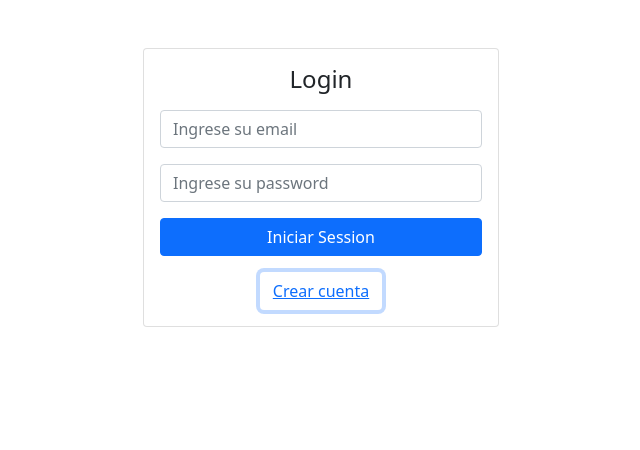
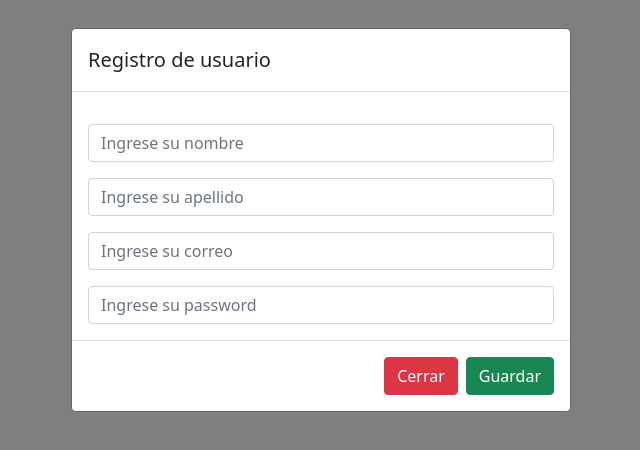
Before and after one commit to linder3hs/codigo-web-13, a plain HTML site: page semana6/dia2/login.html in a window 1280 px wide. Both pictures are taken after a click on the button "Crear cuenta". Shown: the whole page, without its empty margins (319-959 px from the left). Drawn offline with nearby package versions, Linux system fonts and the light colour scheme.

Commit message:
bootstrap

```diff
--- a/semana6/dia2/login.html
+++ b/semana6/dia2/login.html
@@ -40,10 +40,66 @@
                   gap-2
               -->
               <div class="mt-3 d-grid gap-2">
-                <button class="btn btn-primary">Iniciar Session</button>
+                <button class="btn btn-outline-primary">Iniciar Session</button>
               </div>
               <div class="mt-3">
-                <button class="btn btn-link">Crear cuenta</button>
+                <button
+                  class="btn btn-link"
+                  data-bs-toggle="modal"
+                  data-bs-target="#modalRegistro"
+                >
+                  Crear cuenta
+                </button>
+              </div>
+              <div
+                class="modal fade"
+                id="modalRegistro"
+                tabindex="-1"
+                area-hidden="true"
+              >
+                <div class="modal-dialog">
+                  <div class="modal-content">
+                    <div class="modal-header">
+                      <h5 class="modal-title">Registro de usuario</h5>
+                    </div>
+                    <div class="modal-body">
+                      <div class="mt-3">
+                        <input
+                          type="text"
+                          class="form-control"
+                          placeholder="Ingrese su nombre"
+                        />
+                      </div>
+                      <div class="mt-3">
+                        <input
+                          type="text"
+                          class="form-control"
+                          placeholder="Ingrese su apellido"
+                        />
+                      </div>
+                      <div class="mt-3">
+                        <input
+                          type="email"
+                          class="form-control"
+                          placeholder="Ingrese su correo"
+                        />
+                      </div>
+                      <div class="mt-3">
+                        <input
+                          type="password"
+                          class="form-control"
+                          placeholder="Ingrese su password"
+                        />
+                      </div>
+                    </div>
+                    <div class="modal-footer">
+                      <button class="btn btn-danger" data-bs-dismiss="modal">
+                        Cerrar
+                      </button>
+                      <button class="btn btn-success">Guardar</button>
+                    </div>
+                  </div>
+                </div>
               </div>
             </div>
           </div>
```
